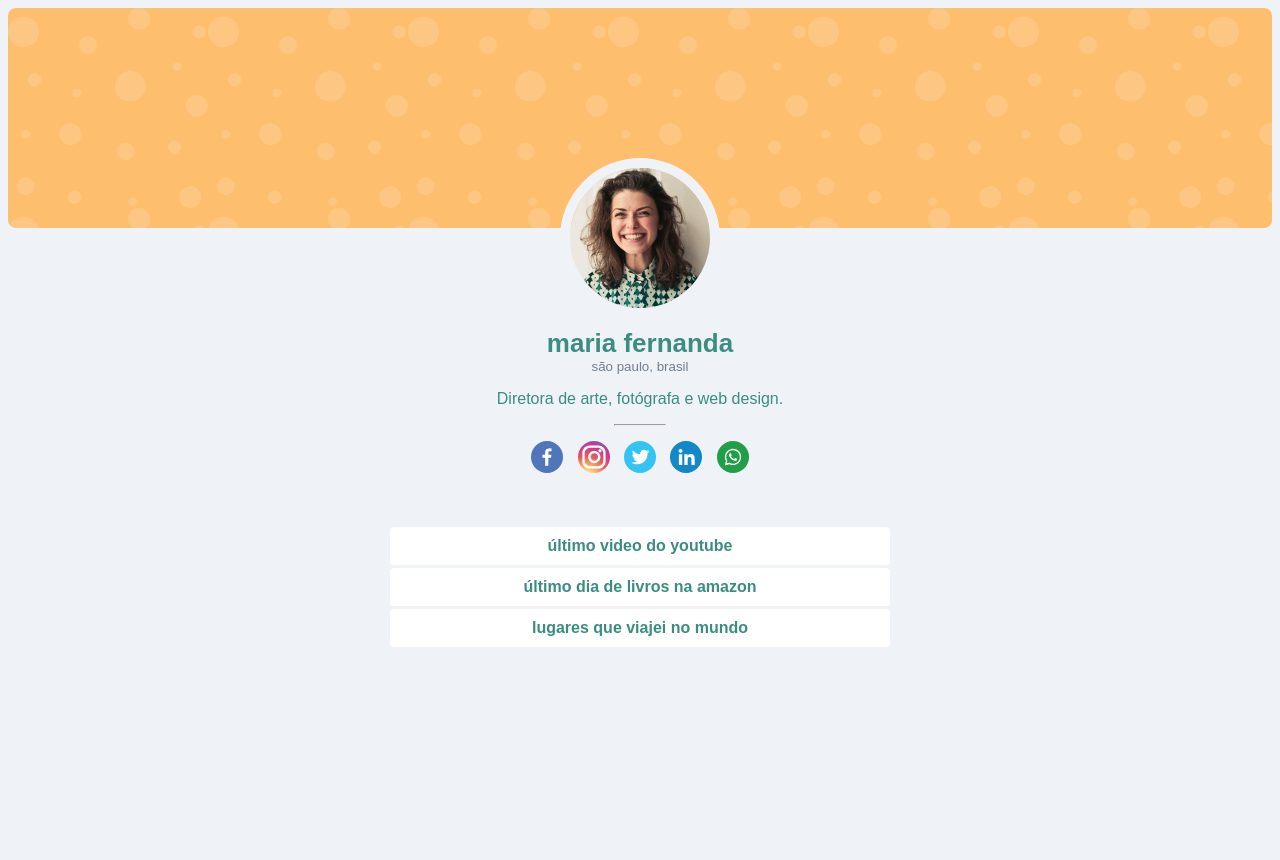
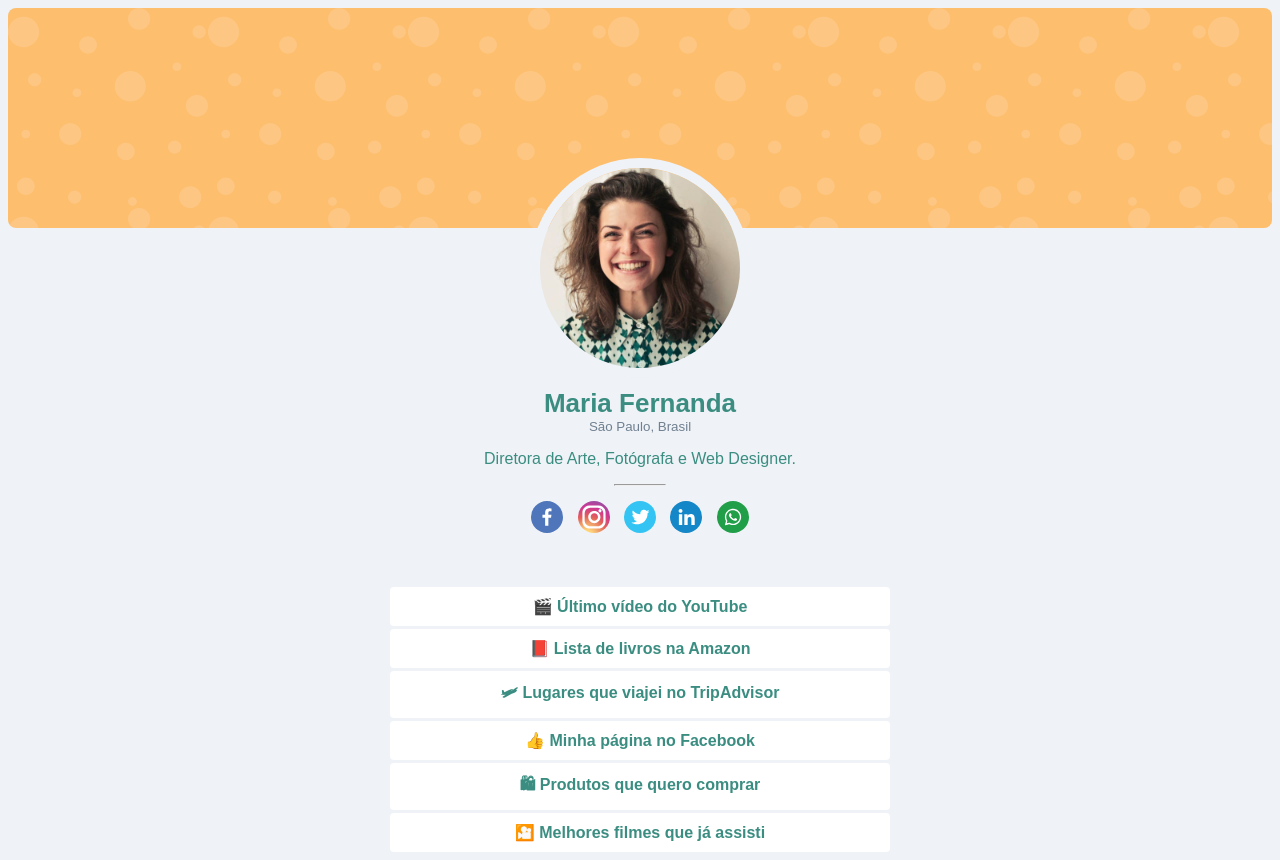
Before and after one commit to carlosmarcolino/nuum100-projeto1, a plain HTML site: page index.html in a window 1280 px wide. Before the commit the page ends 800 px from the top, so only its background shows below. Drawn offline with Linux system fonts and the light colour scheme.

Commit message:
Correção de links e incremento emojis

```diff
--- a/index.html
+++ b/index.html
@@ -11,28 +11,30 @@
 
         <div id="pagina">
             <div id="perfil">
-                <img src="imagens/maria-fernanda.jpg" width="140">
-                <h1>maria fernanda</h1>
-                <small>são paulo, brasil</small>
+                <img src="imagens/maria-fernanda.jpg" width="200">
+                <h1>Maria Fernanda</h1>
+                <small>São Paulo, Brasil</small>
 
-                <p>Diretora de arte, fotógrafa e web design.</p>
+                <p>Diretora de Arte, Fotógrafa e Web Designer.</p>
                 <hr>
             </div>
 
 
             <div id="links-sociais">
-                <a href="#"><img src="imagens/facebook.svg" width="32"></a>
-                <a href="#"><img src="imagens/instagram.svg" width="32"></a>
-                <a href="#"><img src="imagens/twitter.svg" width="32"></a>
-                <a href="#"><img src="imagens/linkedin.svg" width="32"></a>
-                <a href="#"><img src="imagens/whatsapp.svg" width="32"></a>
-
+                <a href="http://facebook.com" target="_blank"><img src="imagens/facebook.svg" width="32"></a>
+                <a href="http://instagran.com" target="_blank"><img src="imagens/instagram.svg" width="32"></a>
+                <a href="http://twitter.com" target="_blank"><img src="imagens/twitter.svg" width="32"></a>
+                <a href="http://linkedin.com" target="_blank"><img src="imagens/linkedin.svg" width="32"></a>
+                <a href="http://whatsapp.com/" target="_blank"><img src="imagens/whatsapp.svg" width="32"></a>
             </div>
 
             <ul id="links-externos">
-                <li><a href="http://adobe.com.br" target="_blank">último video do youtube</a></li>
-                <li><a href="http://bodar.com.br" target="_black">último dia de livros na amazon</a></li>
-                <li><a href="http://dahsdasd.com.br" target="_blank">lugares que viajei no mundo</a></li>
+                <li><a href="#">🎬 Último vídeo do YouTube</a></li>
+                <li><a href="#">📕 Lista de livros na Amazon</a></li>
+                <li><a href="#">🛩 Lugares que viajei no TripAdvisor</a></li>
+                <li><a href="#">👍 Minha página no Facebook</a></li>
+                <li><a href="#">🛍 Produtos que quero comprar</a></li>
+                <li><a href="#">🎦 Melhores filmes que já assisti</a></li>
             </ul>
         </div>
     </body>
```
